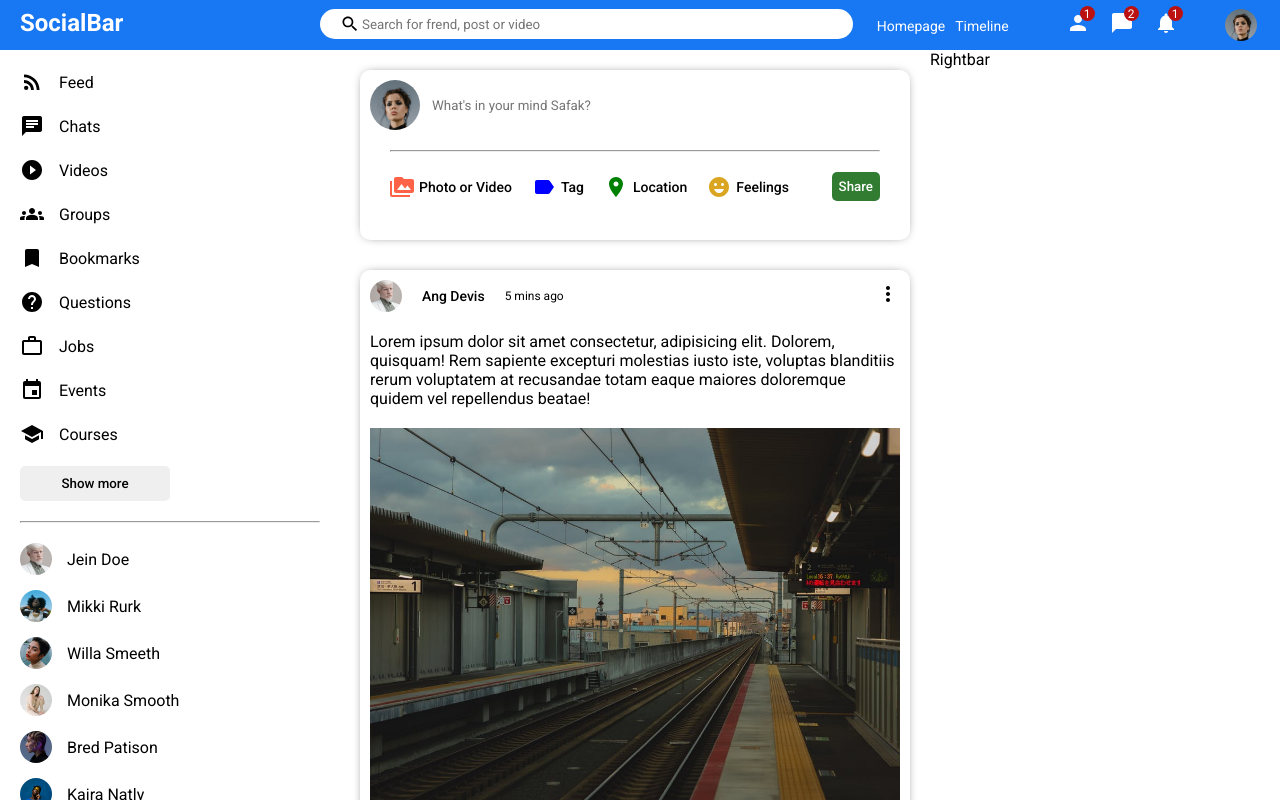
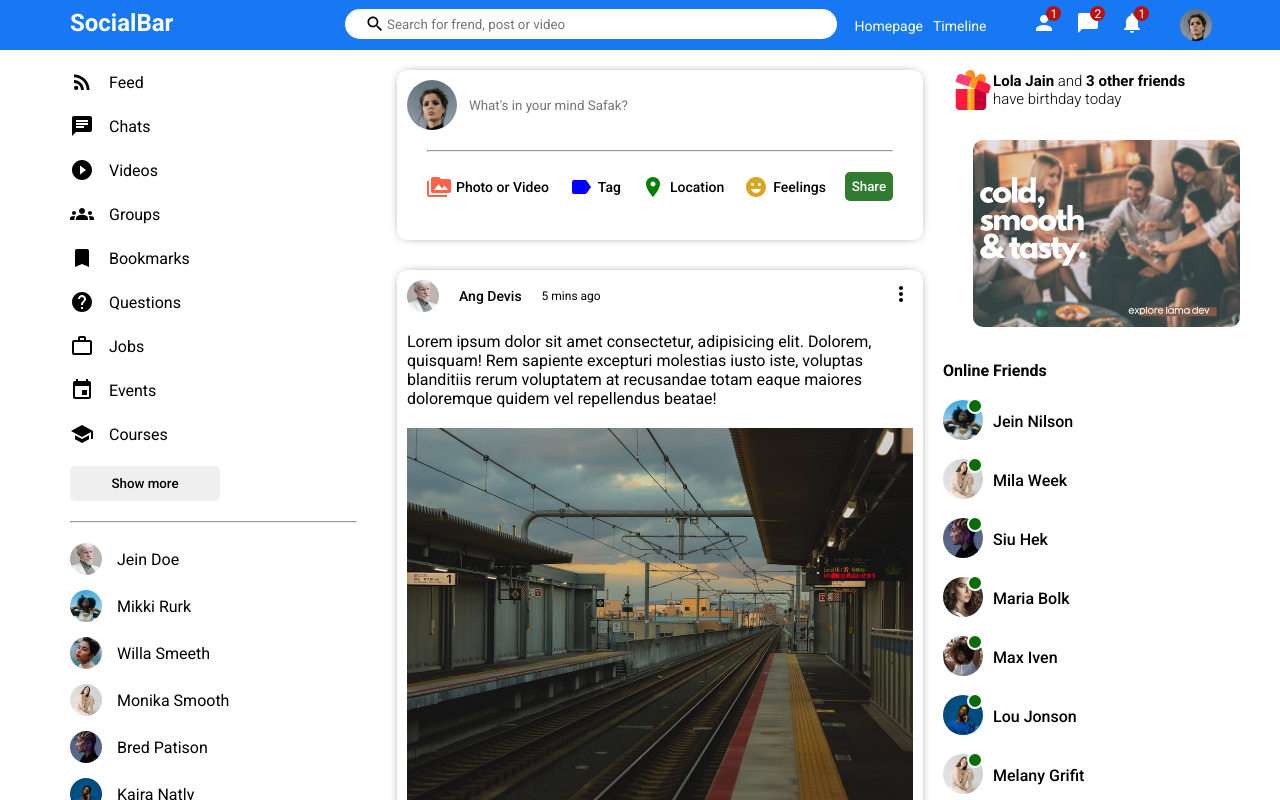
Before and after one commit to tokkaya79/social-media-app, a React (Create React App) app: page / in a window 1280 px wide. Shown: the top 800 px of the page. Built offline with nearby package versions, Linux system fonts and the light colour scheme.

Commit message:
added component rightbar

```diff
--- a/src/components/rightbar/Rightbar.jsx
+++ b/src/components/rightbar/Rightbar.jsx
@@ -2,6 +2,80 @@ import "./rightbar.scss";
 
 export default function Rightbar() {
   return (
-    <div className="rightbar">Rightbar</div>
+    <div className="rightbar">
+        <div className="rightbar__wrapper">
+            <div className="rightbar__birthday">
+                <img className="rightbar__birthday-img" src="assets/gift.png" alt="gift" />
+                <span className="rightbar__birthday-text"><b>Lola Jain</b> and <b>3 other friends</b> have birthday today</span>
+            </div>
+            <img className="rightbar__ad" src="assets/ad.png" alt="ad" />
+            <h4 className="rightbar__title">Online Friends</h4>
+            <ul className="rightbar-friend__list">
+                <li className="rightbar-friend__item">
+                    <div className="rightbar-friend__img-box">
+                        <img className="rightbar-friend__img" src="assets/person/3.jpeg" alt="person" />
+                        <span className="rightbar-friend__online"></span>
+                    </div>
+                    <span className="rightbar-friend__name">Jein Nilson</span>
+                </li>
+                <li className="rightbar-friend__item">
+                    <div className="rightbar-friend__img-box">
+                        <img className="rightbar-friend__img" src="assets/person/5.jpeg" alt="person" />
+                        <span className="rightbar-friend__online"></span>
+                    </div>
+                    <span className="rightbar-friend__name">Mila Week</span>
+                </li>
+                <li className="rightbar-friend__item">
+                    <div className="rightbar-friend__img-box">
+                        <img className="rightbar-friend__img" src="assets/person/6.jpeg" alt="person" />
+                        <span className="rightbar-friend__online"></span>
+                    </div>
+                    <span className="rightbar-friend__name">Siu Hek</span>
+                </li>
+                <li className="rightbar-friend__item">
+                    <div className="rightbar-friend__img-box">
+                        <img className="rightbar-friend__img" src="assets/person/8.jpeg" alt="person" />
+                        <span className="rightbar-friend__online"></span>
+                    </div>
+                    <span className="rightbar-friend__name">Maria Bolk</span>
+                </li>
+                <li className="rightbar-friend__item">
+                    <div className="rightbar-friend__img-box">
+                        <img className="rightbar-friend__img" src="assets/person/9.jpeg" alt="person" />
+                        <span className="rightbar-friend__online"></span>
+                    </div>
+                    <span className="rightbar-friend__name">Max Iven</span>
+                </li>
+                <li className="rightbar-friend__item">
+                    <div className="rightbar-friend__img-box">
+                        <img className="rightbar-friend__img" src="assets/person/7.jpeg" alt="person" />
+                        <span className="rightbar-friend__online"></span>
+                    </div>
+                    <span className="rightbar-friend__name">Lou Jonson</span>
+                </li>
+                <li className="rightbar-friend__item">
+                    <div className="rightbar-friend__img-box">
+                        <img className="rightbar-friend__img" src="assets/person/5.jpeg" alt="person" />
+                        <span className="rightbar-friend__online"></span>
+                    </div>
+                    <span className="rightbar-friend__name">Melany Grifit</span>
+                </li>
+                <li className="rightbar-friend__item">
+                    <div className="rightbar-friend__img-box">
+                        <img className="rightbar-friend__img" src="assets/person/2.jpeg" alt="person" />
+                        <span className="rightbar-friend__online"></span>
+                    </div>
+                    <span className="rightbar-friend__name">Sam Ronin</span>
+                </li>
+                <li className="rightbar-friend__item">
+                    <div className="rightbar-friend__img-box">
+                        <img className="rightbar-friend__img" src="assets/person/4.jpeg" alt="person" />
+                        <span className="rightbar-friend__online"></span>
+                    </div>
+                    <span className="rightbar-friend__name">Filipp Green</span>
+                </li>
+            </ul>
+        </div>
+    </div>
   )
 }
--- a/src/components/rightbar/rightbar.scss
+++ b/src/components/rightbar/rightbar.scss
@@ -1,3 +1,72 @@
-.rightbar{
-    flex: 3.5;
+.rightbar {
+    flex: 3;
+
+    &__wrapper {
+        padding: 20px 20px 0 0;
+
+    }
+
+    &__birthday {
+        display: flex;
+        align-items: center;
+
+        &-img {
+            width: 40px;
+            height: 40px;
+            margin-left: 10px;
+        }
+
+        &-text {
+            font-size: 15px;
+            font-weight: 300;
+        }
+    }
+
+    &__ad {
+        width: 100%;
+        border-radius: 10px;
+        margin: 30px;
+    }
+    &__title{
+        margin-bottom: 20px;
+    }
+
+    &-friend {
+        &__list {
+            padding: 0;
+            margin: 0;
+            list-style: none;
+        }
+        &__item{
+            display: flex;
+            align-items: center;
+            margin-bottom: 15px;
+        }
+        &__img-box{
+            margin-right: 10px;
+            position: relative;
+        }
+        &__img{
+            width: 40px;
+            height: 40px;
+            object-fit: cover;
+            border-radius: 50%;
+        }
+        &__online{
+            position: absolute;
+            width: 12px;
+            height: 12px;
+            border-radius: 50%;
+            background-color: rgb(10, 109, 10);
+            top: -2px;
+            right: 0;
+            border: 2px solid #fff;
+        }
+        &__name{
+            font-weight: 500;
+        }
+
+
+    }
+
 }
--- a/src/pages/home/Home.js
+++ b/src/pages/home/Home.js
@@ -9,7 +9,7 @@ export default function Home() {
     return (
         <>
             <Topbar />
-            <div className="home__container">
+            <div className="container">
                 <Sidebar />
                 <Feed />
                 <Rightbar />
--- a/src/style.scss
+++ b/src/style.scss
@@ -2,8 +2,11 @@
     margin: 0;
     font-family: 'Roboto', sans-serif;
 }
+html{
+    box-sizing: border-box;
+}
 .container{
-    width: 1425px;
+    width: 1180px;
     margin: 0 auto;
     display: flex;
 }
```
